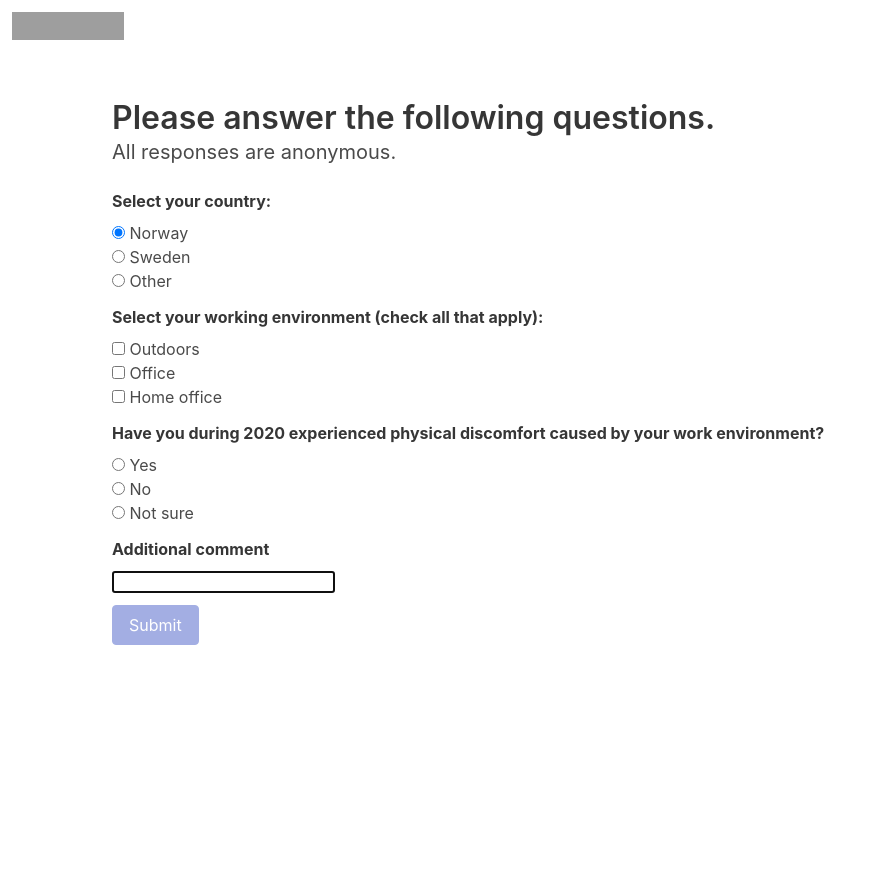
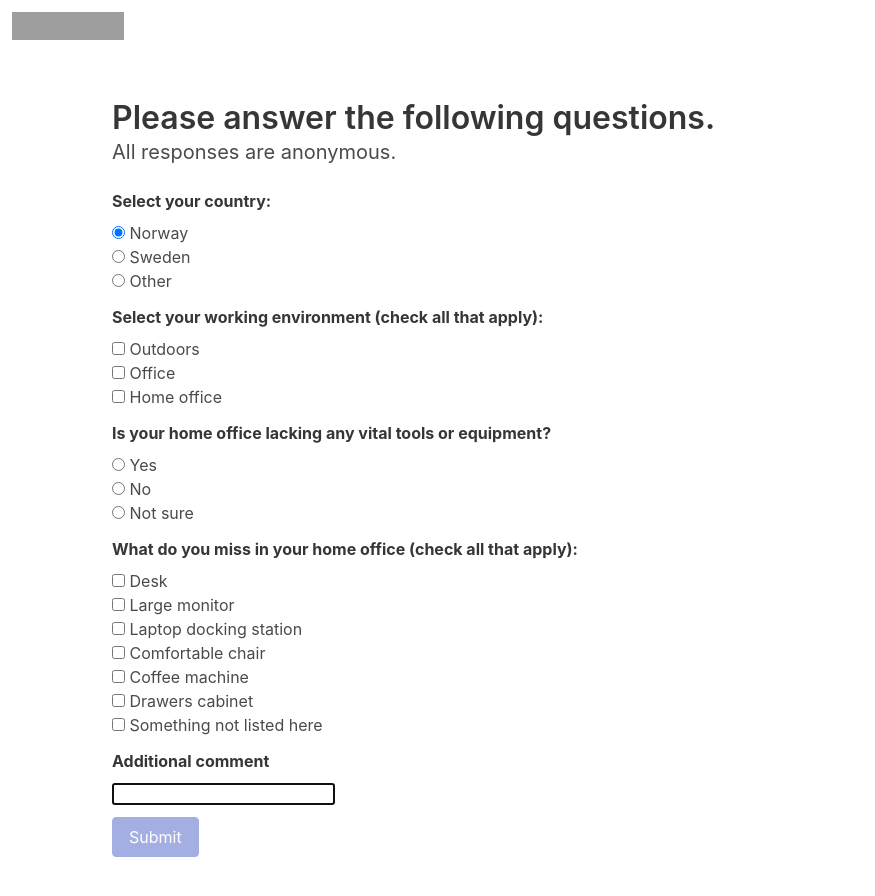
Before and after one commit to lars-andren/it-works-at-home, a React (Create React App) app: page /form in a window 1280 px wide. Shown: the top 896 px of the page, without its empty margins (0-875 px from the left). Before the commit the page ends 800 px from the top, so only its background shows below. Built offline with nearby package versions, Linux system fonts and the light colour scheme; grey boxes are pictures that could not be loaded.

Commit message:
Final form

```diff
--- a/src/containers/InputItems.js
+++ b/src/containers/InputItems.js
@@ -125,7 +125,7 @@ export default function InputItems() {
             </Form.Group>
 
             <Form.Group size="lg" controlId="comment" className="field">
-            <Form.Label className="label">Have you during 2020 experienced physical discomfort caused by your work environment?</Form.Label>
+              <Form.Label className="label">Is your home office lacking any vital tools or equipment?</Form.Label>
               <div className="control">
                 <label className="radio">
                   <input
@@ -158,6 +158,80 @@ export default function InputItems() {
               </div>
             </Form.Group>
 
+            <Form.Group size="lg" controlId="tools" className="field">
+              <Form.Label className="label">What do you miss in your home office (check all that apply):</Form.Label>
+              <div className="control">
+                <label className="checkbox">
+                  <input
+                      name="tools"
+                      type="checkbox"
+                      value="Desk"
+                  />{" "}
+                  Desk
+                </label>
+              </div>
+              <div className="control">
+                <label className="checkbox">
+                  <input
+                      name="tools"
+                      type="checkbox"
+                      value="Screen"
+                  />{" "}
+                  Large monitor
+                </label>
+              </div>
+              <div className="control">
+                <label className="checkbox">
+                  <input
+                      name="tools"
+                      type="checkbox"
+                      value="station"
+                  />{" "}
+                  Laptop docking station
+                </label>
+              </div>
+              <div className="control">
+                <label className="checkbox">
+                  <input
+                      name="tools"
+                      type="checkbox"
+                      value="chair"
+                  />{" "}
+                  Comfortable chair
+                </label>
+              </div>
+              <div className="control">
+                <label className="checkbox">
+                  <input
+                      name="tools"
+                      type="checkbox"
+                      value="coffee"
+                  />{" "}
+                  Coffee machine
+                </label>
+              </div>
+              <div className="control">
+                <label className="checkbox">
+                  <input
+                      name="tools"
+                      type="checkbox"
+                      value="drawers"
+                  />{" "}
+                  Drawers cabinet
+                </label>
+              </div>
+              <div className="control">
+                <label className="checkbox">
+                  <input
+                      name="tools"
+                      type="checkbox"
+                      value="notlisted"
+                  />{" "}
+                  Something not listed here
+                </label>
+              </div>
+            </Form.Group>
+
             <Form.Group size="lg" controlId="comment" className="field">
               <Form.Label className="label">Additional comment</Form.Label>
               <Form.Control
```
Lines whose indentation alone changed are shown as unchanged.
